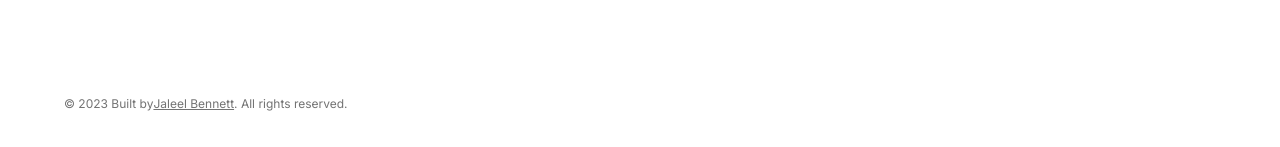
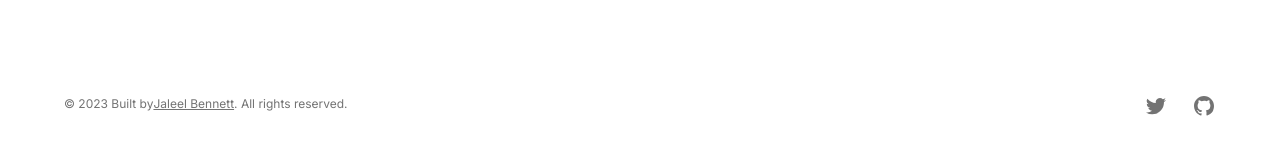
Before and after one commit to JaleelB/anniversario, a Next.js app: page / in a window 1280 px wide. Shown: the part 650-797 px from the top of the page. Built offline with nearby package versions, Linux system fonts and the light colour scheme.

Commit message:
fix: updated footer nav links

```diff
--- a/src/components/footer.tsx
+++ b/src/components/footer.tsx
@@ -1,15 +1,46 @@
 import Link from 'next/link';
-import React from 'react';
+import React, { type SVGProps } from 'react';
+
+interface NavigationItem {
+    name: string;
+    href: string;
+    icon: (props: SVGProps<SVGSVGElement>) => JSX.Element;
+}
+
+const navigation: NavigationItem[] = [
+    {
+        name: "Twitter",
+        href: "https://twitter.com/jal_eelll",
+        icon: (props) => (
+            <svg fill="currentColor" viewBox="0 0 24 24" {...props}>
+            <path d="M8.29 20.251c7.547 0 11.675-6.253 11.675-11.675 0-.178 0-.355-.012-.53A8.348 8.348 0 0022 5.92a8.19 8.19 0 01-2.357.646 4.118 4.118 0 001.804-2.27 8.224 8.224 0 01-2.605.996 4.107 4.107 0 00-6.993 3.743 11.65 11.65 0 01-8.457-4.287 4.106 4.106 0 001.27 5.477A4.072 4.072 0 012.8 9.713v.052a4.105 4.105 0 003.292 4.022 4.095 4.095 0 01-1.853.07 4.108 4.108 0 003.834 2.85A8.233 8.233 0 012 18.407a11.616 11.616 0 006.29 1.84" />
+            </svg>
+        ),
+    },
+    {
+        name: "GitHub",
+        href: "https://github.com/JaleelB",
+        icon: (props) => (
+            <svg fill="currentColor" viewBox="0 0 24 24" {...props}>
+            <path
+                fillRule="evenodd"
+                d="M12 2C6.477 2 2 6.484 2 12.017c0 4.425 2.865 8.18 6.839 9.504.5.092.682-.217.682-.483 0-.237-.008-.868-.013-1.703-2.782.605-3.369-1.343-3.369-1.343-.454-1.158-1.11-1.466-1.11-1.466-.908-.62.069-.608.069-.608 1.003.07 1.531 1.032 1.531 1.032.892 1.53 2.341 1.088 2.91.832.092-.647.35-1.088.636-1.338-2.22-.253-4.555-1.113-4.555-4.951 0-1.093.39-1.988 1.029-2.688-.103-.253-.446-1.272.098-2.65 0 0 .84-.27 2.75 1.026A9.564 9.564 0 0112 6.844c.85.004 1.705.115 2.504.337 1.909-1.296 2.747-1.027 2.747-1.027.546 1.379.202 2.398.1 2.651.64.7 1.028 1.595 1.028 2.688 0 3.848-2.339 4.695-4.566 4.943.359.309.678.92.678 1.855 0 1.338-.012 2.419-.012 2.747 0 .268.18.58.688.482A10.019 10.019 0 0022 12.017C22 6.484 17.522 2 12 2z"
+                clipRule="evenodd"
+            />
+            </svg>
+        ),
+    },
+];
 
 
-  export default function SiteFooter (){
+export default function SiteFooter (){
 
     const d = new Date();
     const year = d.getFullYear();
 
     return (
-        <footer className='w-screen px-4'>
-            <div className='w-full h-20 py-6 mx-auto max-w-6xl text-neutral-700 font-normal'>
+        <footer className='w-screen px-4 '>
+            <div className='w-full h-20 py-6 mx-auto max-w-6xl flex justify-between text-neutral-700 font-normal'>
                 <p className="flex md:justify-start text-xs leading-5 text-neutral-500">
                     &copy; {`${year}`} Built by{" "}
                     <Link
@@ -21,6 +52,18 @@
                     {". "}
                     All rights reserved.
                 </p>
+                <div className="flex md:justify-center space-x-6 md:order-2">
+                    {navigation.map((item) => (
+                        <Link
+                            key={item.name}
+                            href={item.href}
+                            className="text-neutral-500 hover:text-neutral-600"
+                        >
+                            <span className="sr-only">{item.name}</span>
+                            <item.icon className="h-6 w-6" aria-hidden="true" />
+                        </Link>
+                    ))}
+                </div>
             </div>
         </footer>
     )
```
